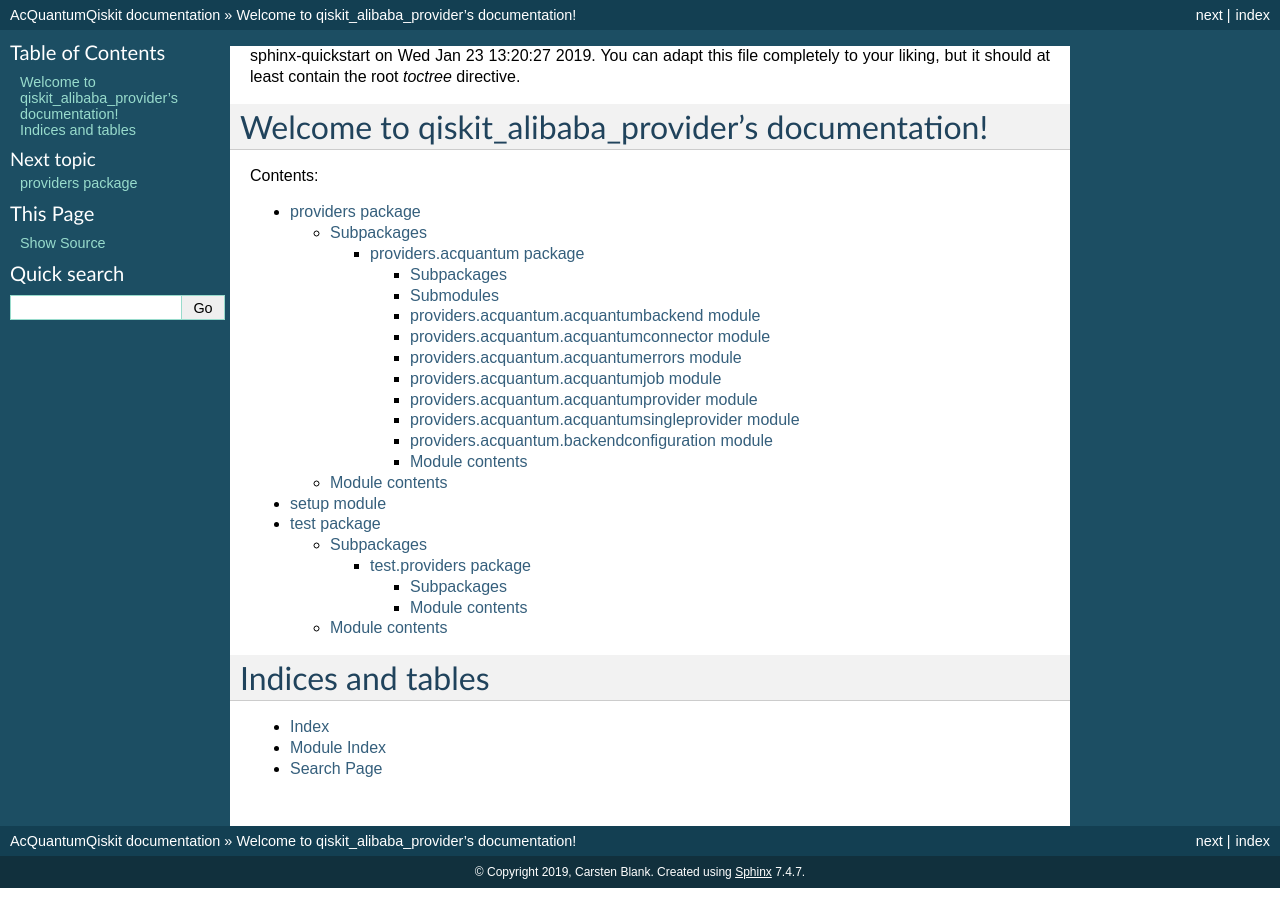
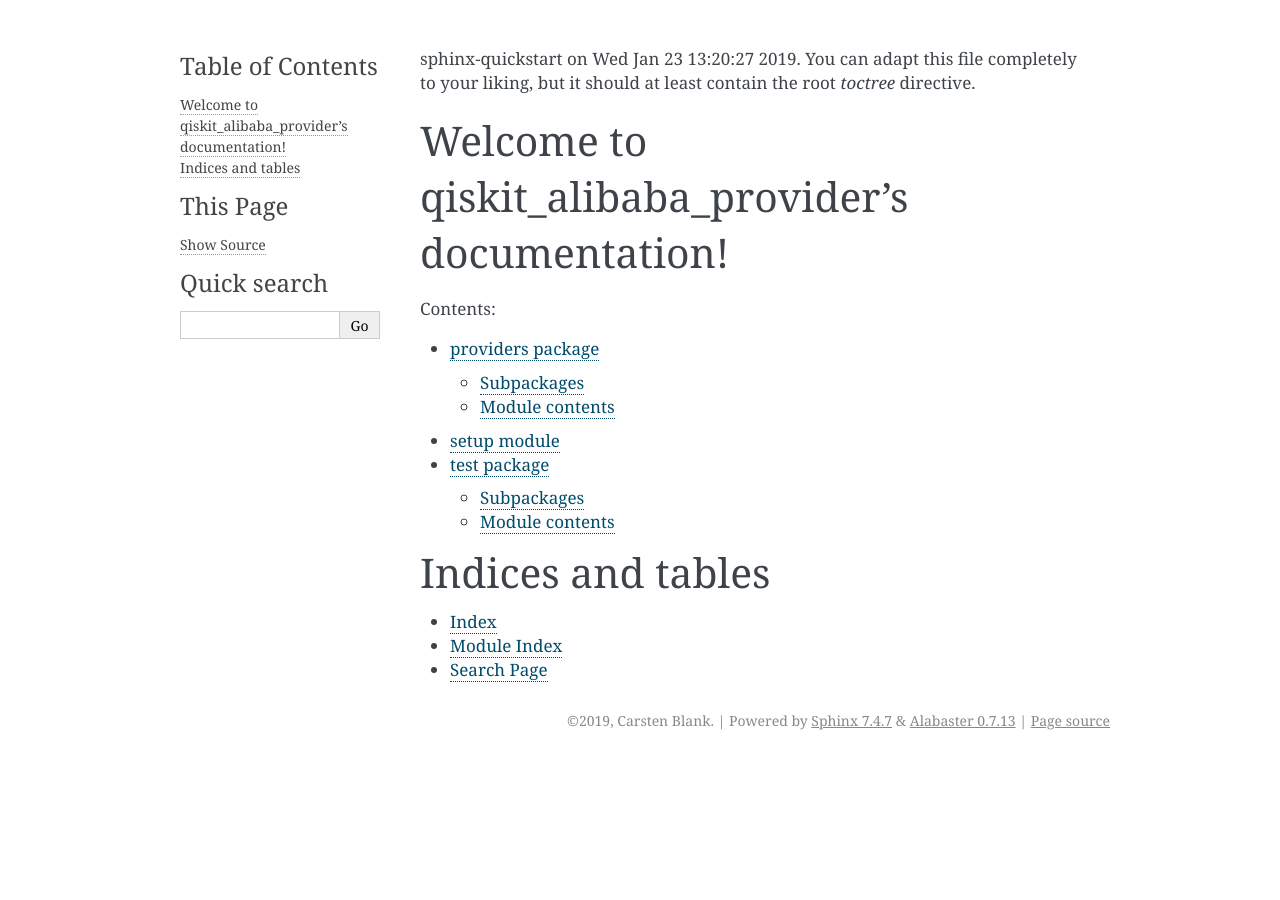
Before and after one commit to carstenblank/acquantum_qiskit, a Sphinx documentation site: the page built from docs/index.rst, in a window 1280 px wide. Built offline with Sphinx 7.4.7, drawn with Linux system fonts in a browser that asks for light colours.

Commit message:
update doc settings

```diff
--- a/docs/conf.py
+++ b/docs/conf.py
@@ -73,7 +73,7 @@
 # The theme to use for HTML and HTML Help pages.  See the documentation for
 # a list of builtin themes.
 #
-html_theme = 'classic'
+# html_theme = 'classic'
 
 # Theme options are theme-specific and customize the look and feel of a theme
 # further.  For a list of options available for each theme, see the
--- a/docs/index.rst
+++ b/docs/index.rst
@@ -7,7 +7,7 @@
 ===================================================
 
 .. toctree::
-   :maxdepth: 4
+   :maxdepth: 2
    :caption: Contents:
 
    providers
--- a/docs/providers.acquantum.credentials.rst
+++ b/docs/providers.acquantum.credentials.rst
@@ -3,14 +3,6 @@
 
 Submodules
 ----------
-
-providers.acquantum.credentials.\_env module
---------------------------------------------
-
-.. automodule:: providers.acquantum.credentials._env
-    :members:
-    :undoc-members:
-    :show-inheritance:
 
 providers.acquantum.credentials.credentials module
 --------------------------------------------------
```
